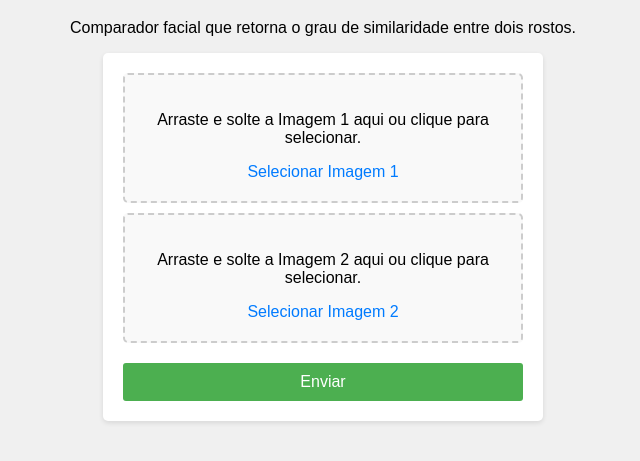
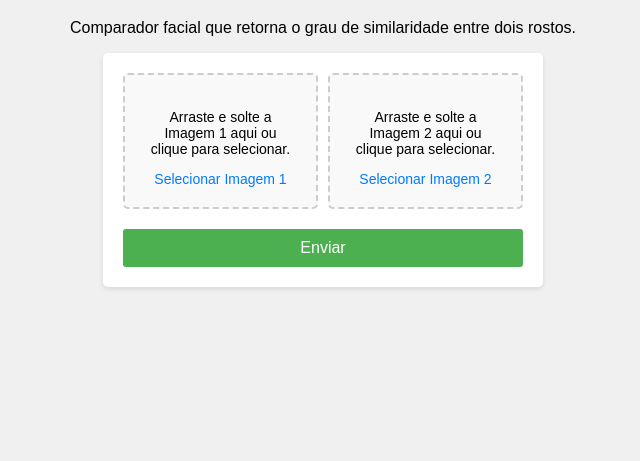
Before and after one commit to adrianojfg/face_compare, a plain HTML site: page frontend/index.html in a window 1280 px wide. Shown: the part 81-542 px from the top of the page, without its empty margins (317-957 px from the left). Drawn offline with Linux system fonts and the light colour scheme.

Commit message:
Images side by side

```diff
--- a/frontend/index.html
+++ b/frontend/index.html
@@ -11,6 +11,7 @@
         <h1>Face Compare</h1>
         <p>Comparador facial que retorna o grau de similaridade entre dois rostos.</p>
         <form id="uploadForm" action="https://gleaming-laureen-gasparini-6bf02051.koyeb.app" method="POST" enctype="multipart/form-data">
+            <div class="inputs">
                 <div id="drop-area-file1" class="drop-area">
                     <p>Arraste e solte a Imagem 1 aqui ou clique para selecionar.</p>
                     <input type="file" name="file1" id="file1" accept="image/*" style="display: none;" />
@@ -22,6 +23,7 @@
                     <input type="file" name="file2" id="file2" accept="image/*" style="display: none;" />
                     <label for="file2" class="file-label">Selecionar Imagem 2</label>
                     <img id="preview-file2" class="preview" alt="Prévia da Imagem 2" />
+                </div>
             </div>
             <button id="submitButton" type="submit">Enviar <span id="loading" style="display: none;"></span></button>
         </form>
--- a/frontend/styles.css
+++ b/frontend/styles.css
@@ -20,6 +20,11 @@ form {
     box-shadow: 0 2px 5px rgba(0, 0, 0, 0.1);
 }
 
+.inputs {
+    display: flex;
+    gap: 10px;
+}
+
 /* Estilos da área de arrastar e soltar */
 .drop-area {
     border: 2px dashed #ccc;
@@ -29,6 +34,10 @@ form {
     margin-bottom: 10px;
     background-color: #f9f9f9;
     cursor: pointer;
+}
+
+.drop-area p, label {
+    font-size: 14px;
 }
 
 .file-label {
```
Lines whose indentation alone changed are shown as unchanged.
